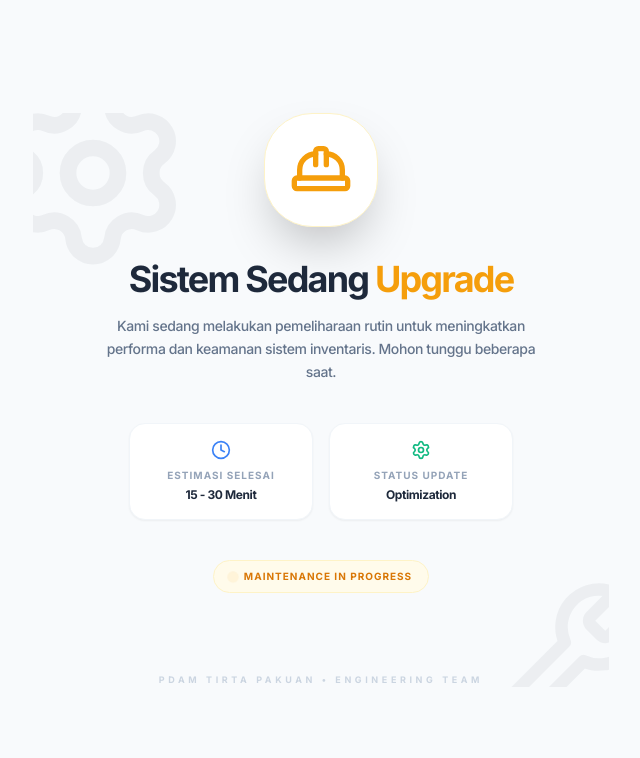
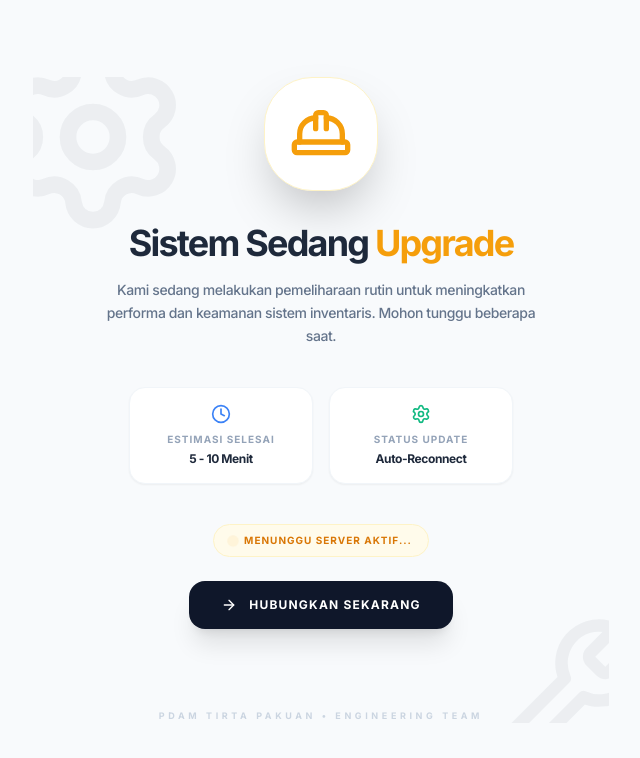
Before and after one commit to driannn04/inventory-frontend, a React (Vite) app: page /maintenance in a window 1280 px wide. Shown: the top 758 px of the page, without its empty margins (319-959 px from the left). Built offline with nearby package versions, Linux system fonts and the light colour scheme.

Commit message:
tambah konfigurasi vercel

```diff
--- a/src/pages/barang/Barang.jsx
+++ b/src/pages/barang/Barang.jsx
@@ -229,11 +229,21 @@ export default function Barang() {
                       <td className="px-8 py-4">
                         <div className="flex justify-center">
                           <div className="inline-flex divide-x divide-slate-100 dark:divide-slate-700 bg-slate-50 dark:bg-slate-800 rounded-2xl border border-slate-100 dark:border-slate-700 overflow-hidden shadow-sm">
-                            <div className="px-4 py-2 flex flex-col items-center min-w-[70px]">
+                            <div className="px-3 py-2 flex flex-col items-center min-w-[60px]">
                               <span className={`text-[13px] font-black ${Number(item.stok_tersedia) <= 0 ? 'text-rose-500' : 'text-slate-800 dark:text-white'}`}>{item.stok_tersedia}</span>
                               <span className="text-[8px] font-bold text-emerald-500 uppercase tracking-widest mt-0.5 tracking-tighter">Ready</span>
                             </div>
-                            <div className="px-4 py-2 flex flex-col items-center min-w-[70px] bg-white/40 dark:bg-slate-900/40">
+                            {/* RESERVED (TABLE VIEW) */}
+                            {Number(item.stok) - Number(item.stok_tersedia) > 0 && (
+                              <button
+                                onClick={() => { setTraceId(item.id); setTraceName(item.nama_barang); setShowTrace(true); }}
+                                className="px-3 py-2 flex flex-col items-center min-w-[60px] bg-amber-50 dark:bg-amber-900/20 hover:bg-amber-100 transition-colors"
+                              >
+                                <span className="text-[13px] font-black text-amber-500">{Number(item.stok) - Number(item.stok_tersedia)}</span>
+                                <span className="text-[8px] font-bold text-amber-500 uppercase tracking-widest mt-0.5 tracking-tighter">Pesan</span>
+                              </button>
+                            )}
+                            <div className="px-3 py-2 flex flex-col items-center min-w-[60px] bg-white/40 dark:bg-slate-900/40">
                               <span className="text-[13px] font-black text-slate-500">{item.stok}</span>
                               <span className="text-[8px] font-bold text-slate-400 uppercase tracking-widest mt-0.5 tracking-tighter">Fisik</span>
                             </div>
@@ -296,10 +306,13 @@ export default function Barang() {
                         {/* RESERVED INFO */}
                         {Number(item.stok) - Number(item.stok_tersedia) > 0 && (
                           <>
-                            <div className="flex flex-col items-center">
-                              <span className="text-[14px] font-black text-amber-500">{Number(item.stok) - Number(item.stok_tersedia)}</span>
+                            <button
+                              onClick={() => { setTraceId(item.id); setTraceName(item.nama_barang); setShowTrace(true); }}
+                              className="flex flex-col items-center hover:scale-110 transition-transform cursor-pointer group/trace"
+                            >
+                              <span className="text-[14px] font-black text-amber-500 group-hover/trace:underline">{Number(item.stok) - Number(item.stok_tersedia)}</span>
                               <span className="text-[8px] font-bold text-amber-500 uppercase tracking-widest mt-0.5">Pesan</span>
-                            </div>
+                            </button>
                             <div className="w-px h-6 bg-slate-200 dark:bg-slate-700 opacity-50"></div>
                           </>
                         )}
--- a/src/pages/error/Maintenance.jsx
+++ b/src/pages/error/Maintenance.jsx
@@ -1,7 +1,41 @@
+import { useEffect, useState } from "react";
 import { motion } from "framer-motion";
-import { Wrench, Clock, Settings, HardHat } from "lucide-react";
+import { Wrench, Clock, Settings, HardHat, RefreshCw, ArrowRight } from "lucide-react";
+import axios from "axios";
 
 export default function Maintenance() {
+  const [isChecking, setIsChecking] = useState(false);
+  const apiUrl = import.meta.env.VITE_API_URL || "http://localhost:5000/api";
+
+  const checkServerStatus = async () => {
+    setIsChecking(true);
+    try {
+      // Kita coba panggil endpoint base API
+      // Jika berhasil merespons (meskipun 401/403), berarti server sudah UP
+      await axios.get(`${apiUrl}/barang`, { timeout: 3000 });
+
+      // Jika sampai di sini tanpa Network Error, server sudah hidup
+      window.location.href = "/";
+    } catch (error) {
+      // Jika errornya bukan Network Error (artinya ada respons dari server)
+      if (error.response) {
+        window.location.href = "/";
+      }
+      console.log("Server masih dalam pemeliharaan...");
+    } finally {
+      setTimeout(() => setIsChecking(false), 1000);
+    }
+  };
+
+  useEffect(() => {
+    // Jalankan pengecekan otomatis setiap 10 detik
+    const interval = setInterval(() => {
+      checkServerStatus();
+    }, 10000);
+
+    return () => clearInterval(interval);
+  }, []);
+
   return (
     <div className="min-h-screen bg-slate-50 dark:bg-slate-950 flex items-center justify-center p-6 text-center">
       <div className="max-w-xl w-full relative">
@@ -32,20 +66,33 @@ export default function Maintenance() {
              <div className="bg-white dark:bg-slate-900 p-4 rounded-2xl border border-slate-100 dark:border-slate-800 shadow-sm">
                 <Clock size={20} className="mx-auto mb-2 text-blue-500" />
                 <p className="text-[10px] font-black text-slate-400 uppercase tracking-widest">Estimasi Selesai</p>
-                <p className="text-xs font-bold text-slate-800 dark:text-white mt-1">15 - 30 Menit</p>
+                <p className="text-xs font-bold text-slate-800 dark:text-white mt-1">5 - 10 Menit</p>
              </div>
              <div className="bg-white dark:bg-slate-900 p-4 rounded-2xl border border-slate-100 dark:border-slate-800 shadow-sm">
                 <Settings size={20} className="mx-auto mb-2 text-emerald-500" />
                 <p className="text-[10px] font-black text-slate-400 uppercase tracking-widest">Status Update</p>
-                <p className="text-xs font-bold text-slate-800 dark:text-white mt-1">Optimization</p>
+                <p className="text-xs font-bold text-slate-800 dark:text-white mt-1">Auto-Reconnect</p>
              </div>
           </div>
 
-          <div className="flex flex-col items-center gap-4">
+          <div className="flex flex-col items-center gap-6">
              <div className="flex items-center gap-2 px-4 py-2 bg-amber-50 dark:bg-amber-900/20 text-amber-600 rounded-full text-[10px] font-black uppercase tracking-widest border border-amber-100 dark:border-amber-900/30">
                 <div className="w-1.5 h-1.5 rounded-full bg-amber-500 animate-ping"></div>
-                Maintenance In Progress
+                Menunggu Server Aktif...
              </div>
+
+             <button
+                onClick={checkServerStatus}
+                disabled={isChecking}
+                className="group flex items-center gap-3 bg-slate-900 dark:bg-white text-white dark:text-slate-900 px-8 py-4 rounded-2xl font-black text-xs uppercase tracking-widest shadow-xl hover:scale-[1.02] active:scale-95 transition-all disabled:opacity-50"
+             >
+                {isChecking ? (
+                    <RefreshCw size={16} className="animate-spin" />
+                ) : (
+                    <ArrowRight size={16} className="group-hover:translate-x-1 transition-transform" />
+                )}
+                Hubungkan Sekarang
+             </button>
           </div>
 
           <p className="mt-20 text-[9px] font-black text-slate-300 dark:text-slate-700 uppercase tracking-[0.4em]">
```
Also changed, not shown: vercel.json (added), 1 other file (tests, documents, lock files or other folders).
